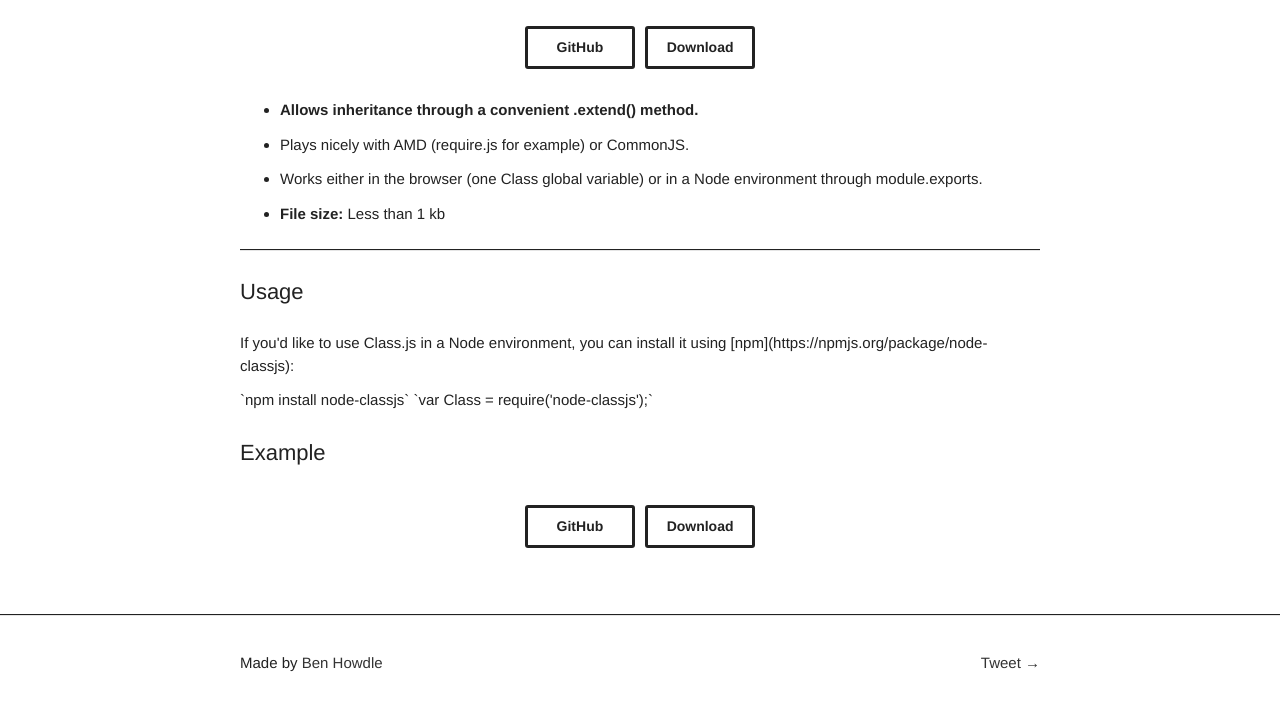
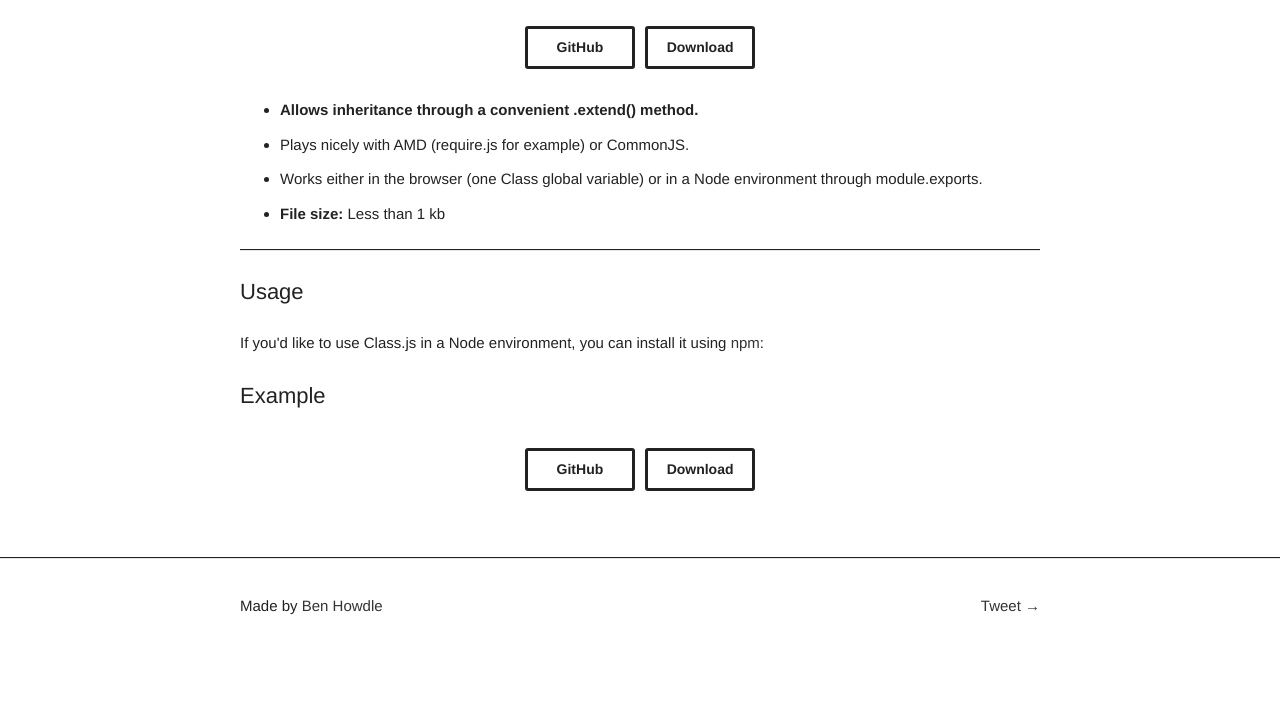
Before and after one commit to benhowdle89/Class, a plain HTML site: page index.html in a window 1280 px wide. Shown: the part 90-800 px from the top of the page. Drawn offline with Linux system fonts and the light colour scheme.

Commit message:
Update index.html

```diff
--- a/index.html
+++ b/index.html
@@ -38,11 +38,9 @@
 
   <script src="https://gist.github.com/benhowdle89/78a6958e22f641cd561b.js"></script>
 
-  <p>If you'd like to use Class.js in a Node environment, you can install it using [npm](https://npmjs.org/package/node-classjs):</p>
+  <p>If you'd like to use Class.js in a Node environment, you can install it using <a href="https://npmjs.org/package/node-classjs">npm</a>:</p>
 
-  `npm install node-classjs`
-
-  `var Class = require('node-classjs');`
+  <script src="https://gist.github.com/benhowdle89/3046758622782c96ba43.js"></script>
 
   <h3>Example</h3>
 
```
